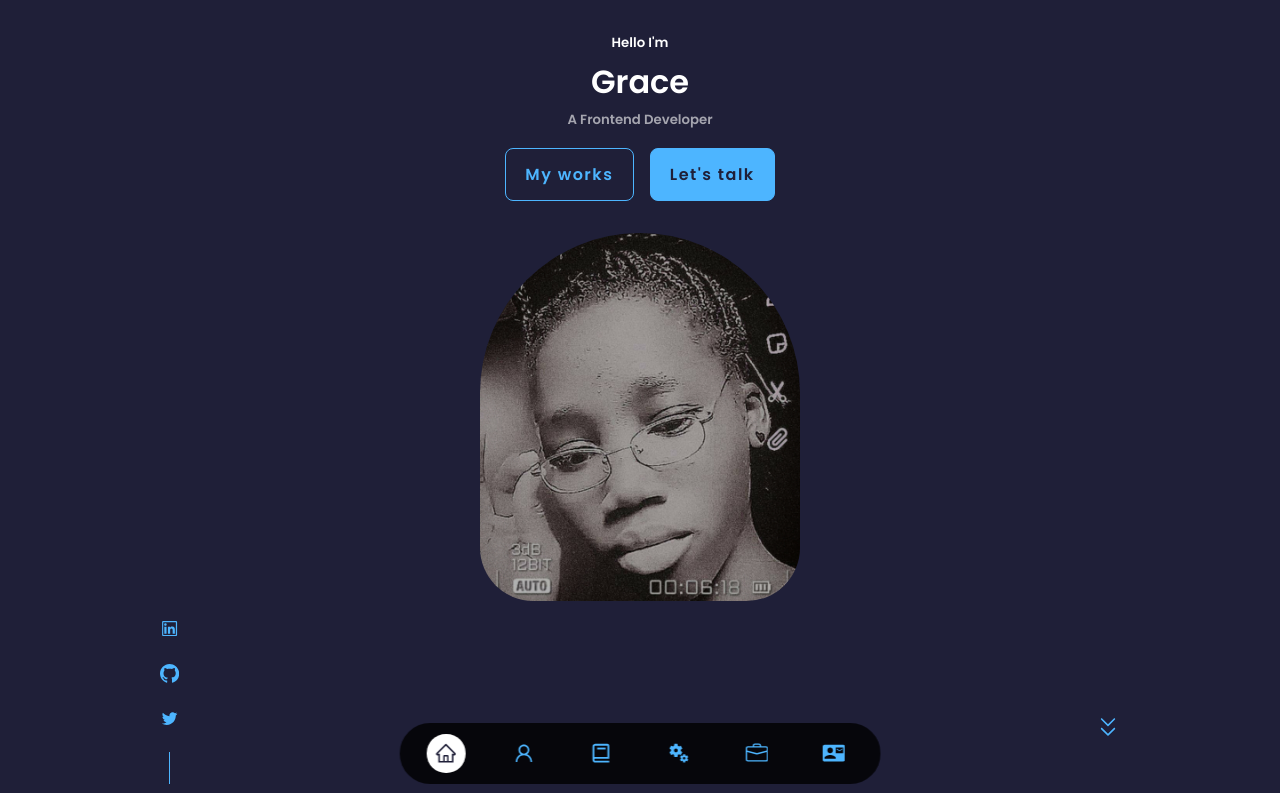
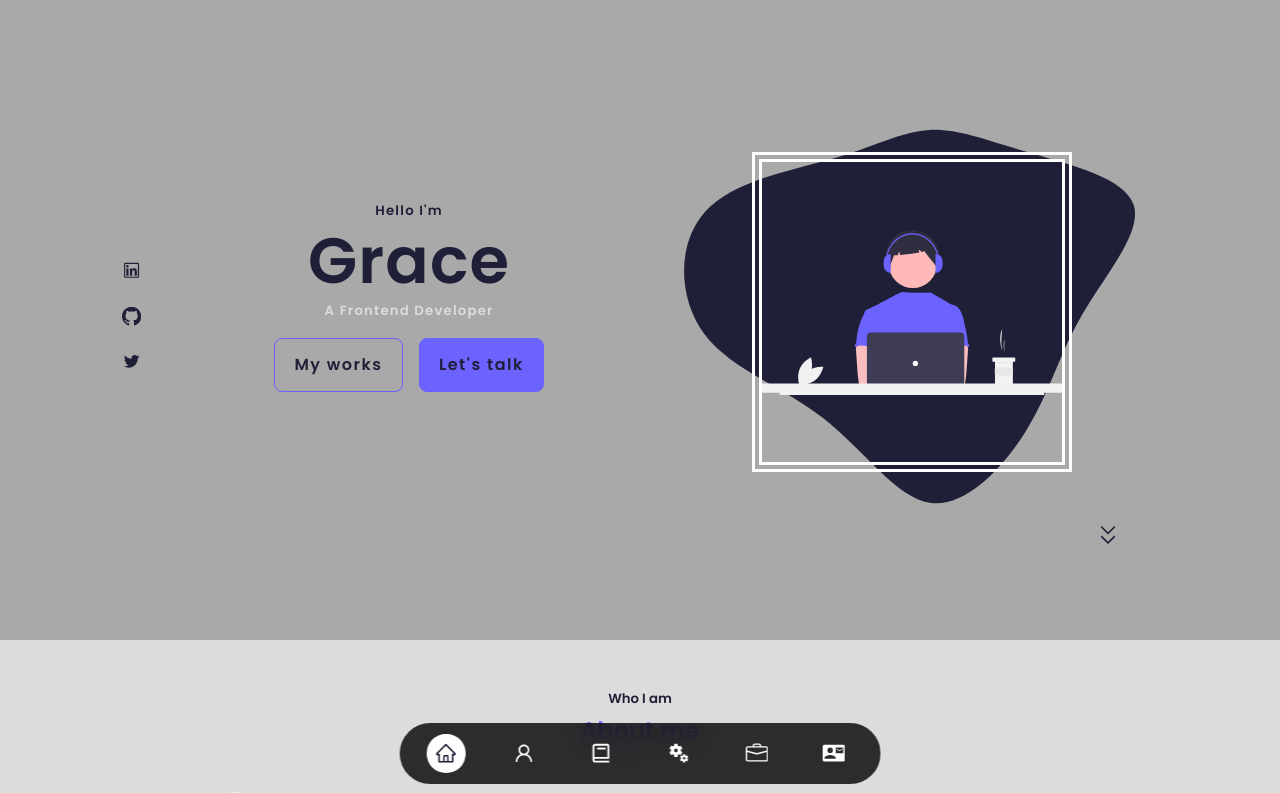
Before and after one commit to Oluwatola1969/portfolio, a React (Create React App) app in the folder my-portfolio/: page / in a window 1280 px wide. Shown: the top 793 px of the page. Built offline with nearby package versions, Linux system fonts and the light colour scheme.

Commit message:
Updated color scheme

```diff
--- a/my-portfolio/src/components/About/about.css
+++ b/my-portfolio/src/components/About/about.css
@@ -67,6 +67,10 @@
     font-size: 1rem;
 }
 
+.about__card h6{
+    color: var(--color-pry);
+}
+
 .about__icon{
     color: var(--color-pry);
     font-size: 1.2rem;
--- a/my-portfolio/src/components/Contact/Contact.jsx
+++ b/my-portfolio/src/components/Contact/Contact.jsx
@@ -7,8 +7,7 @@ import  { useRef } from 'react';
 import emailjs from 'emailjs-com'
 import {RxDoubleArrowUp} from 'react-icons/rx'
 
-const activePage= window.location
-alert(activePage)
+
 export const Contact = () => {
 const form = useRef();
 
--- a/my-portfolio/src/components/Experience/experience.css
+++ b/my-portfolio/src/components/Experience/experience.css
@@ -20,6 +20,10 @@
 
 .experience__container h5{
     font-size: 1rem;
+}
+
+.skills h6 {
+    color: var(--color-text-dark);
 }
 
 .exp__grid{
--- a/my-portfolio/src/components/Header/Header.jsx
+++ b/my-portfolio/src/components/Header/Header.jsx
@@ -7,20 +7,22 @@ export const Header = () => {
   return (
     <header id='home'>
       <div className="container header__container">
+        <div className="header__container-right">
           <h5>Hello I'm</h5>
           <h1>Grace</h1>
           <h5 className='text-light'>A Frontend Developer</h5>
-
           <div className="CTA">
             <a href="#portfolio" className="btn">My works</a>
             <a href="#contact" className="btn btn-primary">Let's talk</a>
           </div>
         <HeaderSocials/>
+        </div>
 
-        <div className="me">
+        <div className="me header__container-left">
         </div>
 
         <a href="#contact" className='scroll__down'><RxDoubleArrowDown/></a>
+        <div className="blob"></div>
       </div>
     </header>
   )
--- a/my-portfolio/src/components/Header/header.css
+++ b/my-portfolio/src/components/Header/header.css
@@ -1,11 +1,6 @@
-#home{
-    padding-top: 2rem;
-}
 
 header{
-    /* background-color: red; */
     overflow: hidden;
-    /* margin-top: 5rem ; */
     transition: var(--transition);
     position: relative;
 }
@@ -13,9 +8,23 @@ header{
 
 
 .header__container{
-    height: 100vh;
+    display: grid;
+    grid-template-columns: 35% 50%;
+    gap: 5%;
+    align-items: center;
+    justify-content: center;
+    justify-items: end;
+    height: 80vh;
     text-align: center;
     position: relative;
+    letter-spacing: 1.2px;
+    padding-bottom: 3rem ;
+}
+
+.header__container-right h1{
+    font-size: 4rem;
+    line-height: 1.2;
+    align-self: flex-end;
 }
 
 .CTA{
@@ -27,10 +36,14 @@ header{
 
 .header__socials{
     position: absolute;
-    bottom: 3rem;
+    bottom: 50%;
+    transform:translateY(50%) ;
+    left: -3vw;
+    margin-top: 6rem;
     display: flex;
     flex-direction: column;
     align-items: center;
+    justify-content: center;
     font-size: 1.2rem;
     gap: 0.8rem;
     transition: var(--transition);
@@ -38,25 +51,20 @@ header{
 
 .header__socials a:hover{
     transform: translateY(-5px);
+    color: var(--color-white);
 }
 
-.header__socials::after{
-    content: '';
-    width: 1px;
-    height: 2rem;
-    background: var(--color-pry);
-}
 
 .me{
     margin-top: 2rem;
     width: 20rem;
-    height: 23rem;
-    position: absolute;
-    left: calc(50% - 10rem);
-    border-radius: 12rem 12rem 4rem 4rem ;
-    background-image: url(../../Assets/img-grace.jpg);
+    height: 20rem;
+    max-height: 23rem;
+    border: 10px double var(--color-white);
+    background-image: url(../../Assets/coding.svg);
+    background-repeat: no-repeat;
     background-position: center;
-    background-size: cover;
+    background-size: contain;
     overflow: hidden;
 }
 
@@ -68,6 +76,21 @@ header{
     letter-spacing: 2px;
     transform: rotate(90deg);
     animation: scroll .5s infinite alternate;
+}
+
+.scroll__down:hover{
+    color: var(--color-white);
+}
+
+.blob{
+    position: absolute;
+    top: -3rem;
+    right: -35vw;
+    z-index: -2;
+    width: 100%;
+    height: 100%;
+    background: url(../../Assets/blob.svg);
+    background-repeat: no-repeat;
 }
 
 @keyframes scroll {
@@ -89,14 +112,29 @@ header{
 
 }
 
-@media screen and (max-width:600px) {
+@media screen and (max-width:850px) {
     .header__socials, .scroll__down{
         display: none;
     }
 
     .header__container{
-        height: 68vh;
+        padding-top: 2rem;
+        height: 100%;
+        grid-template-columns: 1fr;
+        justify-items: center;
     }
+
+    .me{
+        width: 50vw;
+        height: 10rem;
+        aspect-ratio: 1/1;
+    }
+
+    .blob{
+        display: none;
+    }
+
+
 
 }
 
--- a/my-portfolio/src/components/Nav/Nav.jsx
+++ b/my-portfolio/src/components/Nav/Nav.jsx
@@ -8,6 +8,9 @@ import {MdContactMail} from 'react-icons/md'
 import {MdMiscellaneousServices} from 'react-icons/md'
 import {BsBriefcase} from 'react-icons/bs'
 import { useState } from 'react'
+
+// const activePage= window.location
+// console.log(activePage)
 
 export const Nav = () => {
   const [activeClass, setActiveClass] = useState('#home')
--- a/my-portfolio/src/components/Nav/nav.css
+++ b/my-portfolio/src/components/Nav/nav.css
@@ -59,11 +59,16 @@ nav a{
     display: flex;
     padding: .5rem;
     border-radius: 50%;
+    color: var(--color-white);
+}
+
+nav a:hover{
+    color: var(--color-bg);
 }
 
 nav a.active{
     background: var(--color-white);
-    color: var(--color-bg);
+    color: var(--color-text-dark);
 }
 
 @media screen and (max-width:1024px){
--- a/my-portfolio/src/components/Service/service.css
+++ b/my-portfolio/src/components/Service/service.css
@@ -8,14 +8,14 @@
 }
 
 .service__content{
-    background-color: var(--color-bg-variant);
+    background-color: var(--color-bg);
     border: 1px solid var(--color-pry-variant);
     border-radius: 0.8rem 0.8rem 2rem 2rem;
     transition: var(--transition);
 }
 
 .service__content:hover{
-    background: var(--color-bg);
+    background: var(--color-bg-variant);
 }
 
 .service__head{
--- a/my-portfolio/src/index.css
+++ b/my-portfolio/src/index.css
@@ -10,12 +10,28 @@
 }
 
 :root{
-    --color-bg: #1f1f38;
+    --color-bg: #a9a9a9;
+    --color-bg-variant: var(--color-light);
+    --color-pry:#6C63FF;
+    --color-pry-variant:#a9a9a9 ;
+    --color-text-dark:#1f1f38;
+    --color-white: #fff;
+    --color-light: rgba(255, 255, 255, 0.6);
+    /* color option 2 */
+    /* --color-bg: #0b0c10;
+    --color-bg-variant: #1f2833;
+    --color-pry:#4db5ff;
+    --color-pry-variant:#45a29e ;
+    --color-white: #fff;
+    --color-light: rgba(255, 255, 255, 0.6); */
+
+    /* color option 1 */
+    /* --color-bg: #1f1f38;
     --color-bg-variant: #2c2c6c;
     --color-pry:#4db5ff;
     --color-pry-variant: rgba(77, 181, 255, 0.4);
     --color-white: #fff;
-    --color-light: rgba(255, 255, 255, 0.6);
+    --color-light: rgba(255, 255, 255, 0.6); */
 
     --container-lg: 75%;
     --container-md: 86%;
@@ -36,7 +52,7 @@ html{
 body{
     font-family: 'Poppins', sans-serif;
     background: var(--color-bg);
-    color: var(--color-white);
+    color: var(--color-text-dark);
     line-height: 1.7;
     transition: var(--transition);
 }
@@ -67,17 +83,16 @@ section > h2{
     margin-bottom: 2rem;
 }
 section > h5{
-    color: var(--color-light);
     text-align: center;
 }
 
 a{
-    color: var(--color-pry);
+    color: var(--color-text-dark);
     transition: var(--transition);
 }
 
 a:hover{
-    color: var(--color-pry-variant);
+    color: var(--color-white);
 }
 
 .btn{
@@ -94,20 +109,20 @@ a:hover{
 
 .btn:hover{
     background-color: var(--color-pry);
-    color: var(--color-bg);
+    color: var(--color-white);
     border-color: transparent;
 }
 
 .btn-primary{
     background-color: var(--color-pry) ;
-    color: var(--color-bg);
+    color: var(--color-text-dark);
 }
 
-.btn-primary:hover{
+/* .btn-primary:hover{
     background-color: var(--color-bg);
-    color: var(--color-pry);
+    color: var(--color-white);
     border: 1px solid var(--color-pry);
-}
+} */
 
 img{
     width: 100%;
```
Also changed, not shown: my-portfolio/src/Assets/blob.svg (added), my-portfolio/src/Assets/coding.svg (added). Lines whose indentation alone changed are shown as unchanged.
